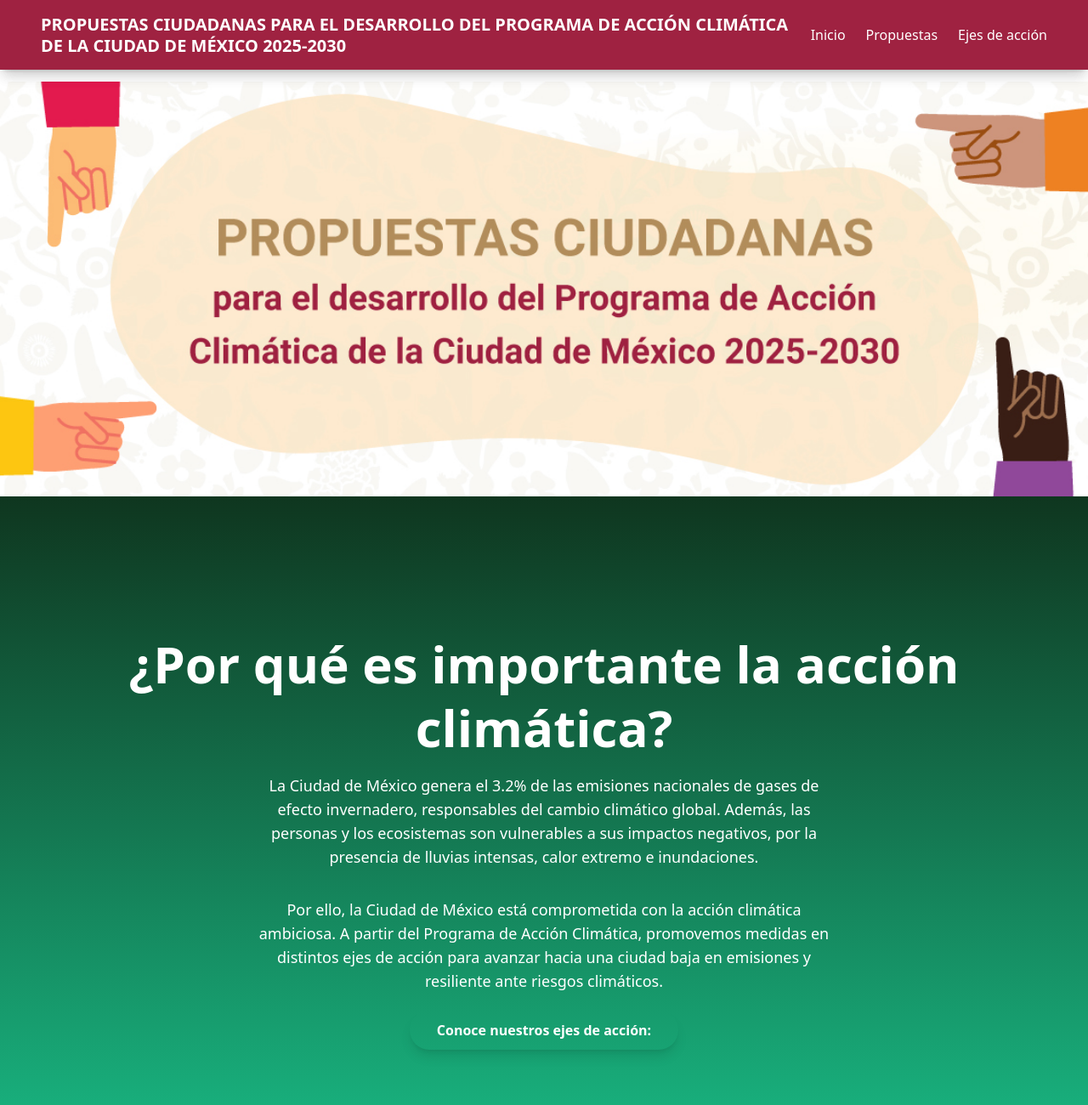
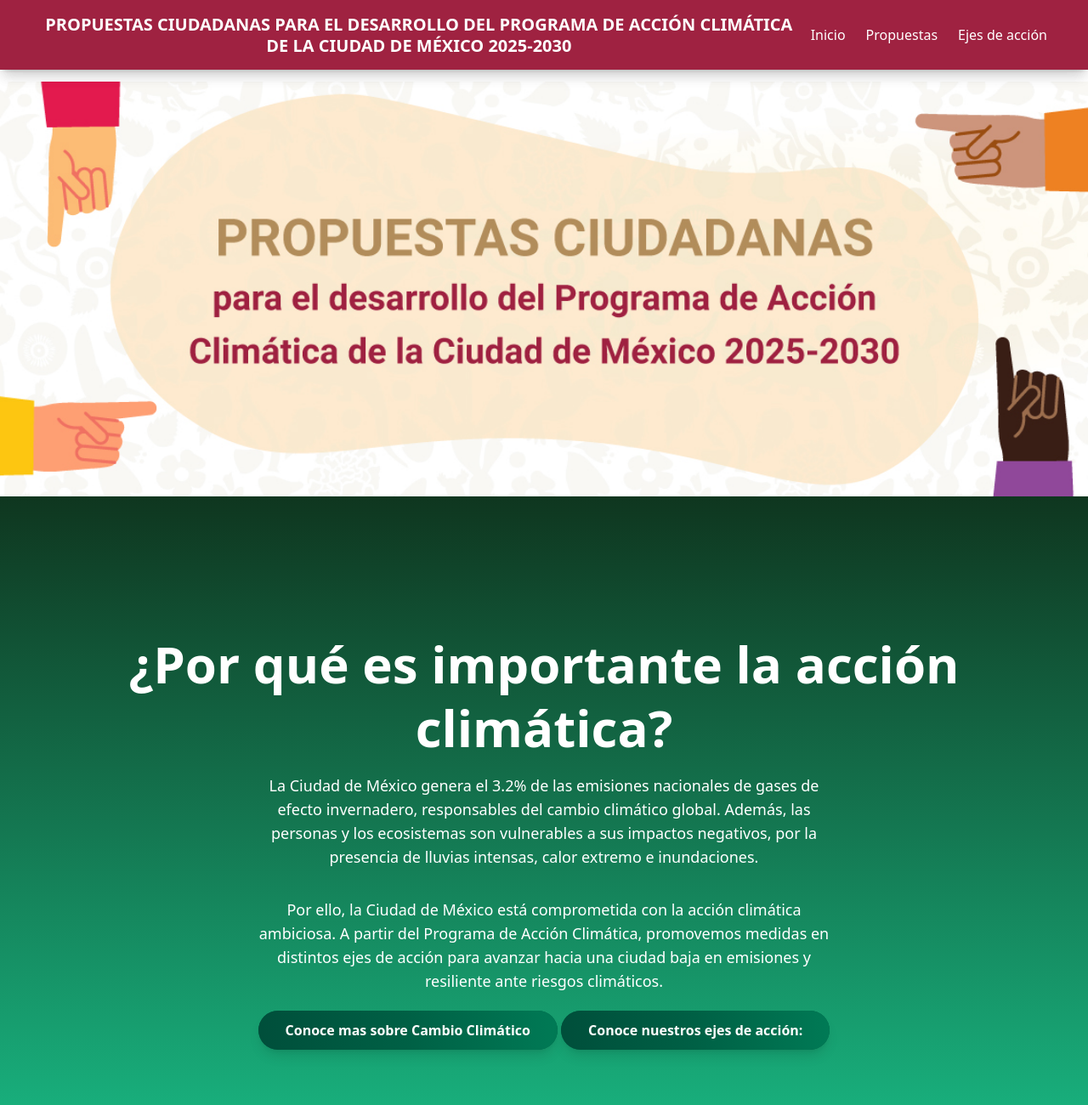
Before and after one commit to Marquillos-99/cyan-corot, an Astro site: page / in a window 1280 px wide. Shown: the top 1300 px of the page at 85% size. Built offline with nearby package versions, Linux system fonts and the light colour scheme; Astro itself is replaced by a stand-in of ours.

Commit message:
completed?

```diff
--- a/src/components/Header.astro
+++ b/src/components/Header.astro
@@ -3,11 +3,11 @@
 ---
 
 <header
-  class="fixed top-0 left-0 right-0 z-50 bg-[#9F2241] bg-opacity-90 backdrop-blur-md shadow-lg py-2 md:py-4 px-4 md:px-12 flex items-center justify-between"
+  class="fixed top-0 left-0 right-0 z-50 bg-[#9F2241] bg-opacity-90 backdrop-blur-md shadow-lg py-2 md:py-4 px-4 md:px-12 flex items-center justify-center"
 >
   <div class="flex items-center space-x-2 flex-1">
     <span
-      class="text-sm md:text-lg lg:text-xl font-bold text-white leading-tight text-center md:text-left"
+      class="text-sm md:text-lg lg:text-xl font-bold text-white leading-tight text-center md:text-center"
       >PROPUESTAS CIUDADANAS PARA EL DESARROLLO DEL PROGRAMA DE ACCIÓN CLIMÁTICA
       DE LA CIUDAD DE MÉXICO 2025-2030</span
     >
--- a/src/components/HeroSection.astro
+++ b/src/components/HeroSection.astro
@@ -21,8 +21,13 @@
       emisiones y resiliente ante riesgos climáticos.
     </p>
     <a
+      href="http://www.data.sedema.cdmx.gob.mx/cambioclimaticocdmx/index.html"
+      class="btn-gradient bg-emerald-800 bg-gradient-to-r from-emerald-900 via-emerald-800 to-emerald-700 text-white font-bold py-3 px-8 rounded-full shadow-lg hover:shadow-xl transition-all hover:from-emerald-950 hover:to-emerald-800"
+      >Conoce mas sobre Cambio Climático</a
+    >
+    <a
       href="#soluciones"
-      class="btn-gradient text-white font-bold py-3 px-8 rounded-full shadow-lg hover:shadow-xl transition-all"
+      class="btn-gradient bg-emerald-800 bg-gradient-to-r from-emerald-900 via-emerald-800 to-emerald-700 text-white font-bold py-3 px-8 rounded-full shadow-lg hover:shadow-xl transition-all hover:from-emerald-950 hover:to-emerald-800"
       >Conoce nuestros ejes de acción:</a
     >
   </div>
```
